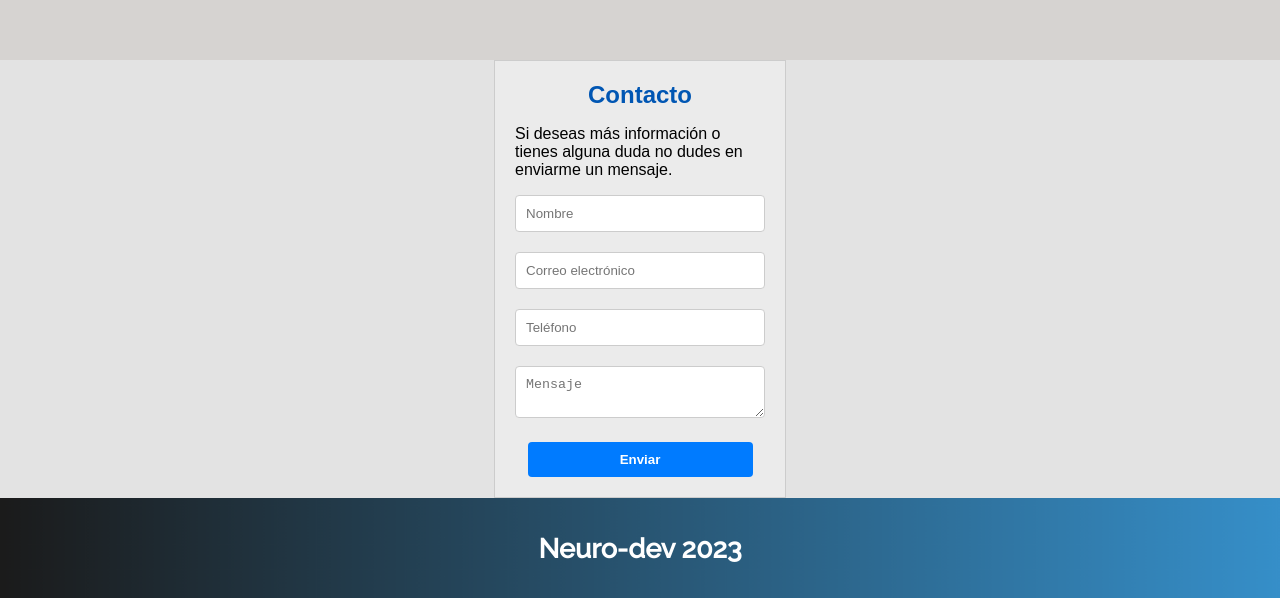
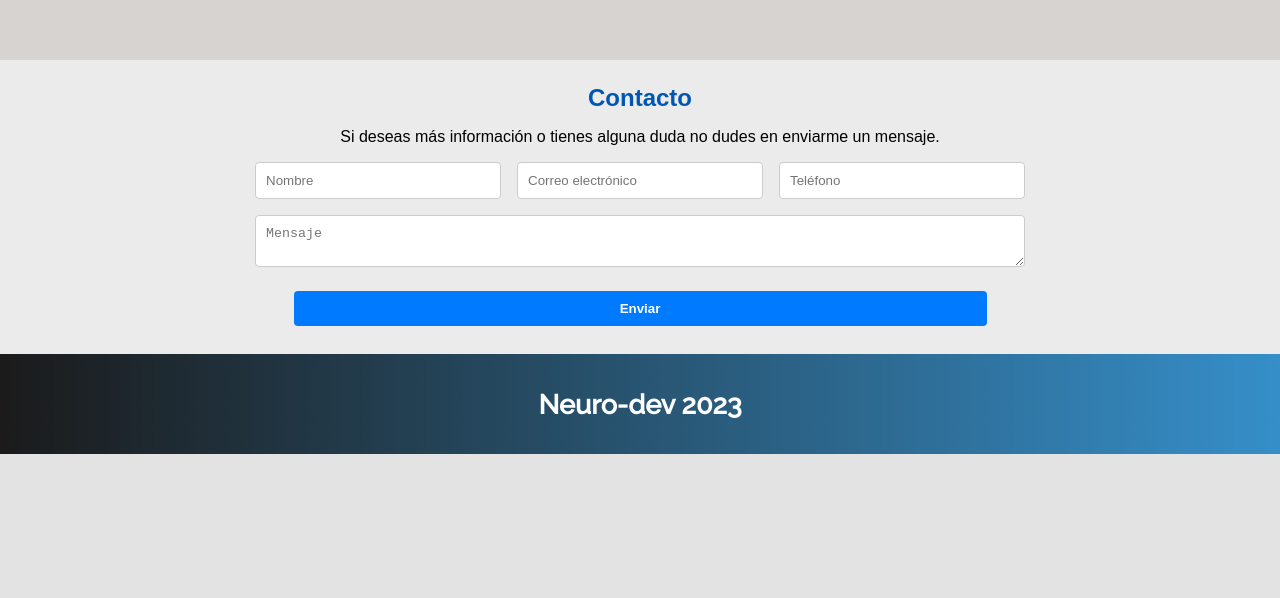
Before and after one commit to jorge-ross/neuro-clinic, an Angular app: page / in a window 1280 px wide. Shown: the part 1114-1712 px from the top of the page. After the commit the page ends 1568 px from the top, so only its background shows below. Built offline with nearby package versions, Linux system fonts and the light colour scheme.

Commit message:
fix contact form styles

```diff
--- a/src/app/components/contact-form/contact-form.component.css
+++ b/src/app/components/contact-form/contact-form.component.css
@@ -1,14 +1,18 @@
 .contact-form {
-  max-width: 250px;
-  margin: 0 auto;
-  padding: 20px;
-  border: 1px solid #ccc;
+  width: 100%;
+  padding: 24px 0 28px;
   background-color: #ebebeb;
   display: flex;
   flex-direction: column;
+  align-items: center;
 }
 
 .form-group {
+  width: 770px;
+  display: grid;
+  grid-template-columns: auto auto auto;
+  grid-template-rows: auto;
+  grid-gap: 16px;
   margin-bottom: 20px;
 }
 
@@ -59,4 +63,9 @@ h2 {
 p {
   margin: 0 0 16px 0;
   font-family: 'Quiksand', sans-serif;
+  text-align: center;
 }
+
+.message {
+  grid-column: 1 / 4;
+}
--- a/src/app/components/contact-form/contact-form.component.html
+++ b/src/app/components/contact-form/contact-form.component.html
@@ -6,6 +6,7 @@
   </p>
   <form (ngSubmit)="onSubmit()" #contactForm="ngForm">
     <div class="form-group">
+      <div class="grid-item">
         <input
           type="text"
           id="name"
@@ -16,7 +17,7 @@
         />
       </div>
 
-    <div class="form-group">
+      <div class="grid-item">
         <input
           type="email"
           id="email"
@@ -27,7 +28,7 @@
         />
       </div>
 
-    <div class="form-group">
+      <div class="grid-item">
         <input
           type="tel"
           id="phone"
@@ -38,7 +39,7 @@
         />
       </div>
 
-    <div class="form-group">
+      <div class="grid-item message">
         <textarea
           id="message"
           name="message"
@@ -47,6 +48,7 @@
           placeholder="Mensaje"
         ></textarea>
       </div>
+    </div>
 
     <div class="center-button">
       <button type="submit">Enviar</button>
```
Lines whose indentation alone changed are shown as unchanged.
